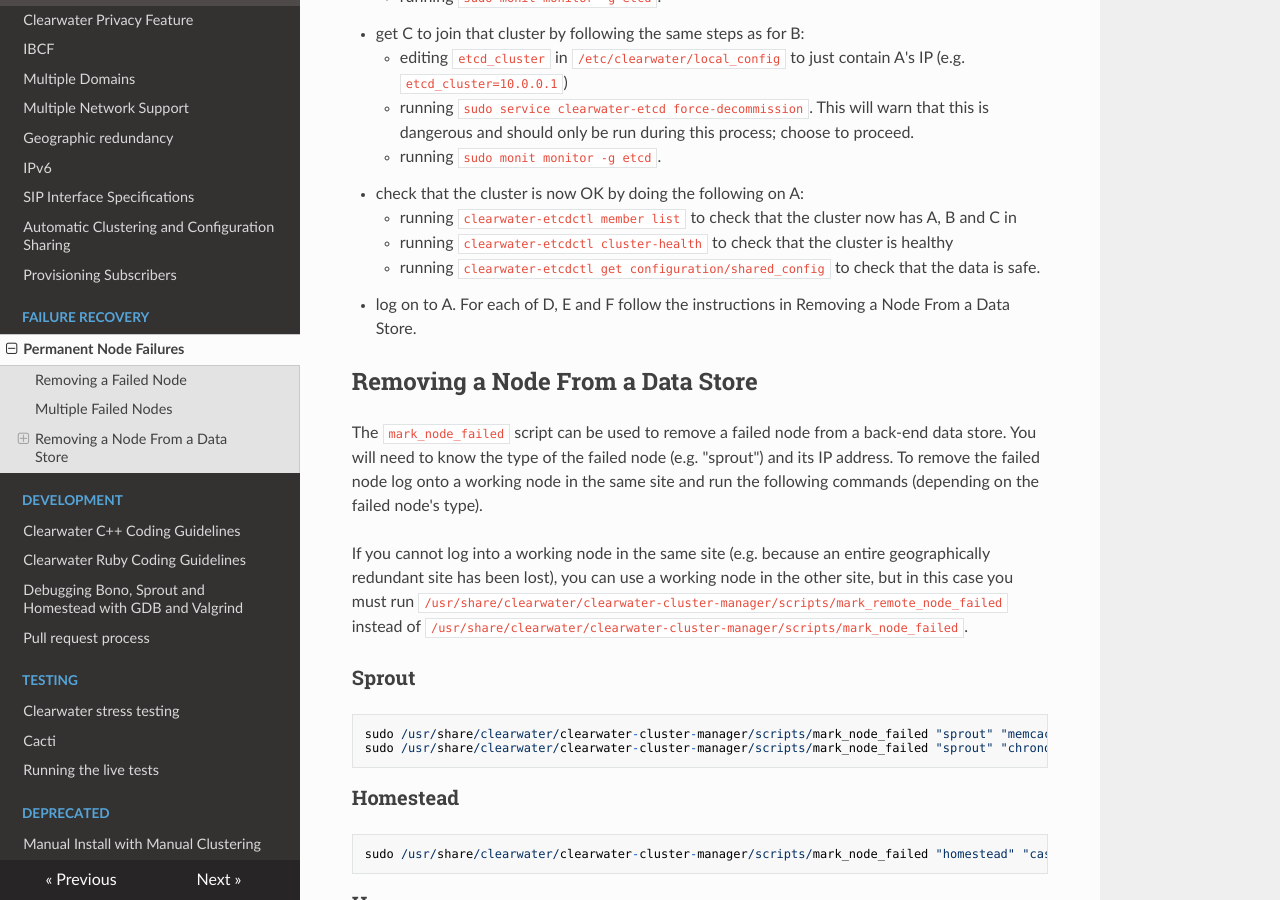
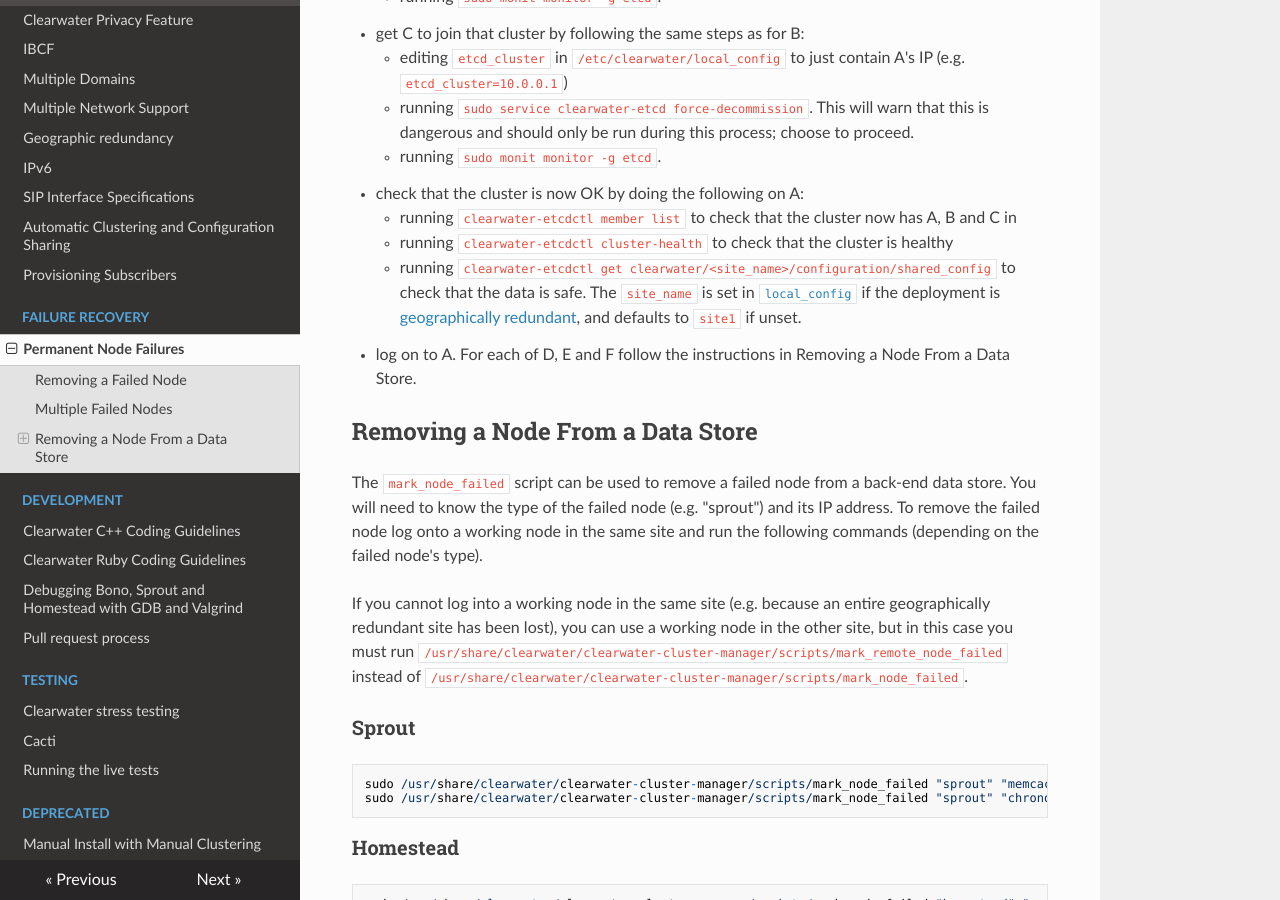
Before and after one commit to Metaswitch/clearwater-readthedocs, an MkDocs documentation site: the page built from docs/Handling_Failed_Nodes.md, in a window 1280 px wide and 900 px high, scrolled down 1573 px. Built offline with MkDocs 1.6.1, drawn with Linux system fonts in a browser that asks for light colours; nearby versions of some CDN libraries; old or Windows-style settings are respelled for this version of MkDocs.

Commit message:
Fix shared_config command

```diff
--- a/docs/Handling_Failed_Nodes.md
+++ b/docs/Handling_Failed_Nodes.md
@@ -43,7 +43,7 @@ To recover from this state:
 * check that the cluster is now OK by doing the following on A:
     * running `clearwater-etcdctl member list` to check that the cluster now has A, B and C in
     * running `clearwater-etcdctl cluster-health` to check that the cluster is healthy
-    * running `clearwater-etcdctl get configuration/shared_config` to check that the data is safe.
+    * running `clearwater-etcdctl get clearwater/<site_name>/configuration/shared_config` to check that the data is safe. The `site_name` is set in [`local_config`](http://clearwater.readthedocs.org/en/stable/Manual_Install/index.html#create-the-per-node-configuration) if the deployment is [geographically redundant](http://clearwater.readthedocs.org/en/stable/Geographic_redundancy/index.html), and defaults to `site1` if unset.
 * log on to A. For each of D, E and F follow the instructions in Removing a Node From a Data Store.
 
 ## Removing a Node From a Data Store
```
